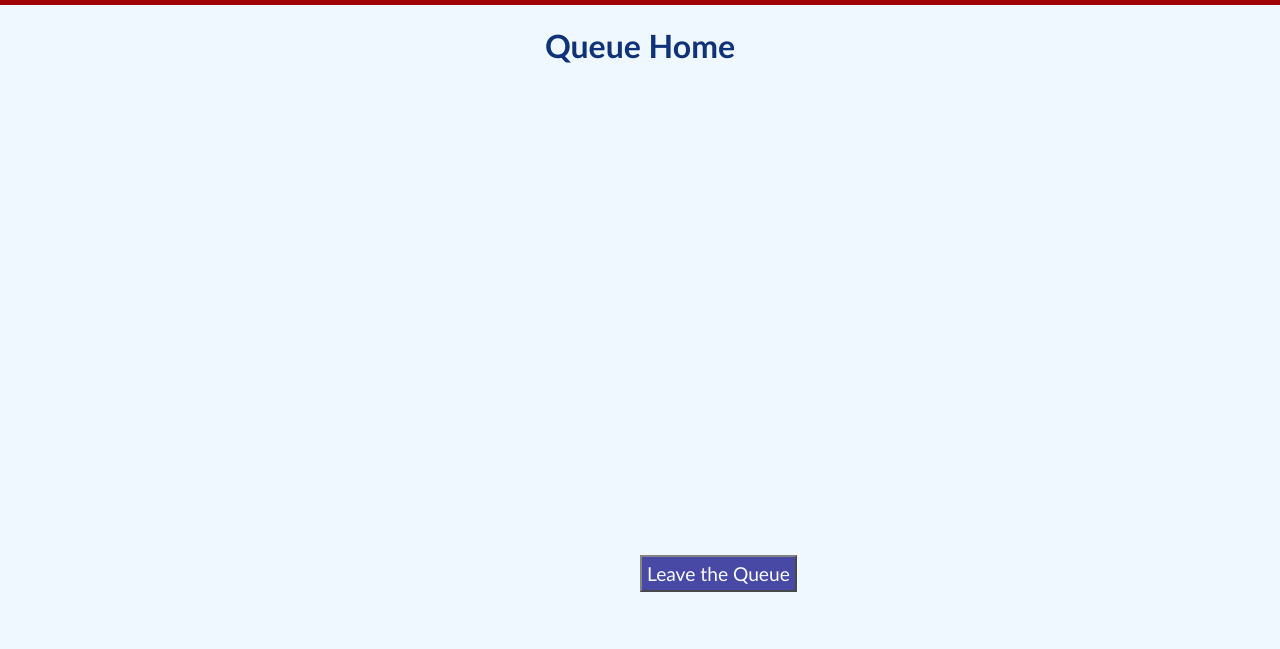
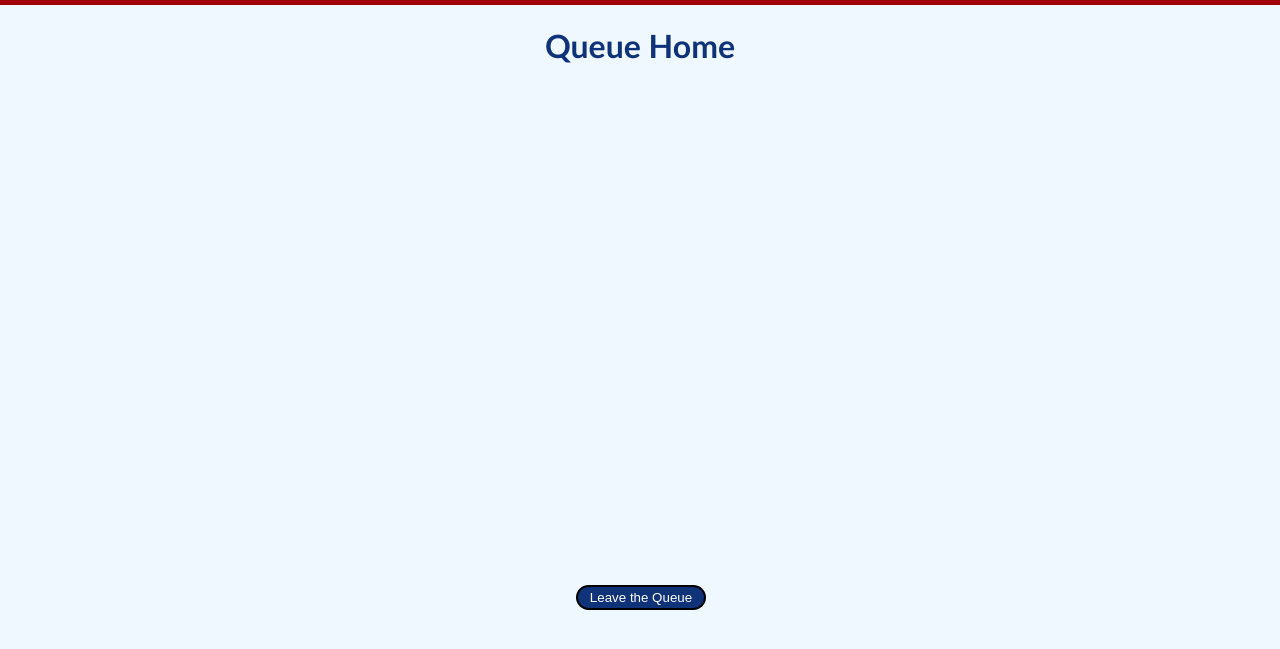
Before and after one commit to Noe97663/tutorqueue, a plain HTML site: page public_html/studentApp/studentHome.html in a window 1280 px wide. Shown: the part 167-816 px from the top of the page. Drawn offline with Linux system fonts and the light colour scheme; no server answers.

Commit message:
minor changes

```diff
--- a/public_html/studentApp/studentHome.css
+++ b/public_html/studentApp/studentHome.css
@@ -86,26 +86,34 @@ a {
     overflow: hidden;
 }
 
+/*
+This should be be 63 and queueLiveView should be 100,
+will Test
+*/
 #queueSide{
     position: absolute;
     left:50%;
     right: 0%;
     width: 50%;
-    height: 100%;
+    height: 63%;
 }
 
 #queueLiveView{
-    height: 75%;
+    height: 63%;
 }
 
 #queueViewArea{
     overflow-y: auto;
 }
 
+/* Leave queue option is placed at the bottom and is 7% tall, the queue
+above should take the rest of the page 63% (100 - 37)(7 from queueOptions,
+15 each from the nav banner and the site banner*/
 #queueOptions{
     position: absolute;
-    height:10%;
-    bottom:15%;
+    height:7%;
+    bottom:0%;
+    left:45%;
 }
 
 
@@ -114,12 +122,13 @@ a {
 }
 
 #studentLeave {
-    background-color: navy;
-    color:white;
-    font-family:'Gill Sans', 'Gill Sans MT', Calibri, 'Trebuchet MS', sans-serif;
-    font-size: larger;
-    padding: 5px;
-    opacity: .7;
+    border-radius: 20px;
+    border: solid black 2px;
+    background: rgb(15, 50, 120);
+    padding: 10px;
+    width: 130px;
+    color: white;
+    line-height: 1px;
 }
 
 #queueHome{
--- a/public_html/studentApp/studentHome.html
+++ b/public_html/studentApp/studentHome.html
@@ -1,8 +1,7 @@
 <!--
-    Final for CSC 337: Tutor Queue Site
-        Names: Skyler DeVaughn and Kyle Walker
-        Purpose: This page serves as the student home where they can view the live queue,
-            and enjoy minigames while they wait for their turn.
+    Final Project for CSC 337: Tutor Queue Site
+        Names: Skyler DeVaughn, Kyle Walker, Joseph Cortez, Noel Poothokaran
+        Purpose: This page serves as the student home where they can view the live queue.
 -->
 
 <!DOCTYPE html>
@@ -10,7 +9,7 @@
 <html lang = "en">
     <head>
         <meta charset="utf-8">
-        <title>Student Queue Home</title>
+        <title>Queue</title>
         <link rel="stylesheet" type="text/css" href="studentHome.css">
         <script src="studentClient.js"></script>
     </head>
@@ -34,13 +33,13 @@
                         <div id="queueViewArea">
                         </div>
                     </div>
-                    <div id="queueOptions" >
 
-                        <button id="studentLeave" onclick="selfRemoval()">Leave the Queue</button>
+                </div>
+                <div id="queueOptions" >
 
-                    </div>
+                    <button id="studentLeave" onclick="selfRemoval()">Leave the Queue</button>
+
                 </div>
-
             </div>
         </div>
 
```
Also changed, not shown: public_html/studentApp/requestHelp.html (+1 -1 lines), public_html/studentApp/studentOptions.html (+1 -1 lines), public_html/tutorApp/addTutors.html (+1 -1 lines), public_html/tutorApp/style.css (renamed from public_html/style.css).
